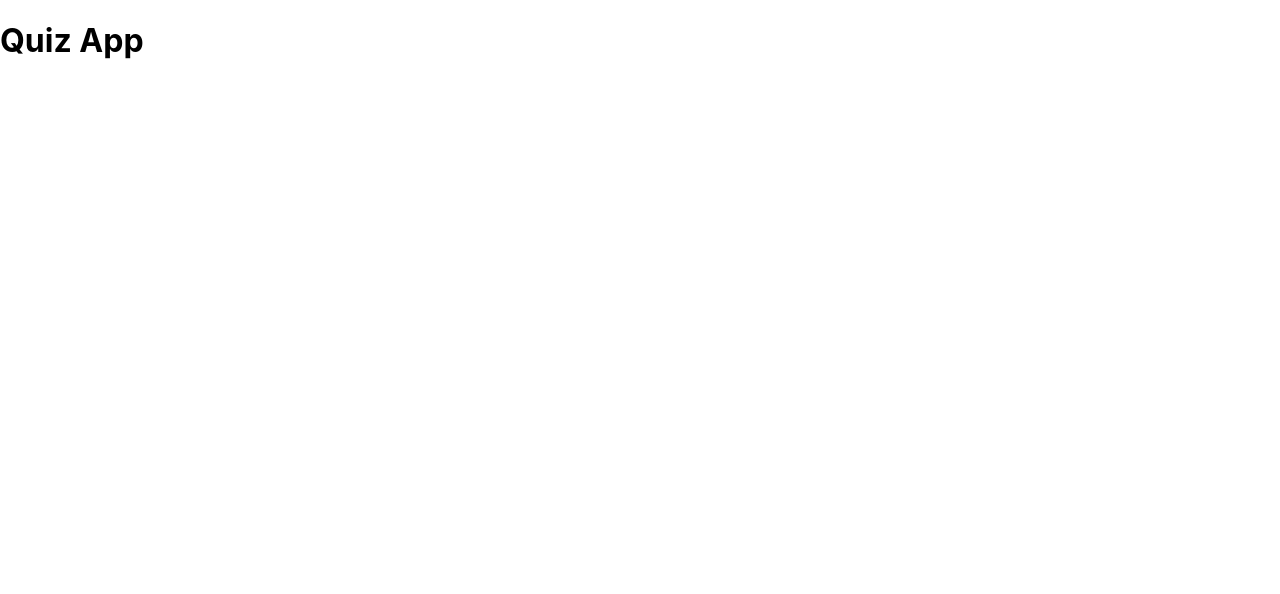
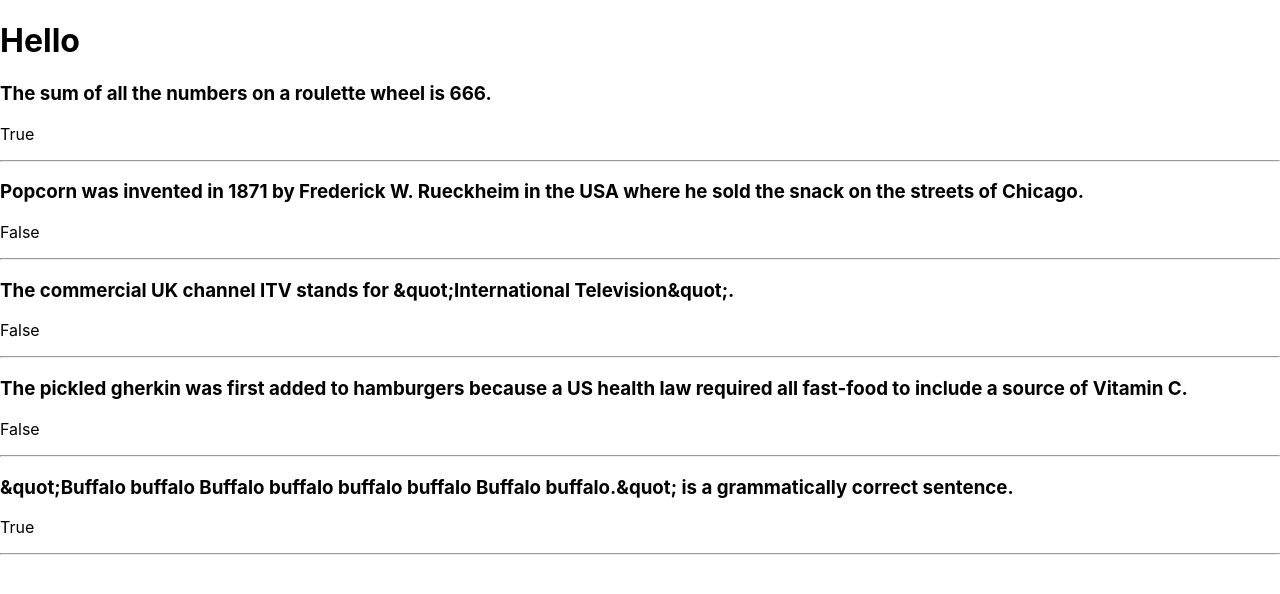
Before and after one commit to vankata6/quizzical-app, a React (Create React App) app: page / in a window 1280 px wide. Shown: the top 594 px of the page. Built offline with nearby package versions, Linux system fonts and the light colour scheme.

Commit message:
displaying every element from the array on the page

```diff
--- a/src/App.js
+++ b/src/App.js
@@ -1,9 +1,20 @@
 import React from "react";
 import data from "./data";
+import Question from "./Question";
 
 export default function App() {
-  console.log(data)
+//   const questionElements = data.map(quiz => {
+//         return <Question question={quiz.question} correct_answer={quiz.correct_answer} />
+// })
+
   return (
-    <h1>Quiz App</h1>
+    <div>
+      <h1>Hello</h1>
+      <Question question={data[0].question} correct_answer={data[0].correct_answer}/>
+      <Question question={data[1].question} correct_answer={data[1].correct_answer}/>
+      <Question question={data[2].question} correct_answer={data[2].correct_answer}/>
+      <Question question={data[3].question} correct_answer={data[3].correct_answer}/>
+      <Question question={data[4].question} correct_answer={data[4].correct_answer}/>
+    </div>
   )
 }
--- /dev/null
+++ b/src/Question.js
@@ -0,0 +1,13 @@
+import React from "react";
+
+function Question(props) {
+    return (
+        <div className="question">
+            <h3>{props.question}</h3>
+            <p>{props.correct_answer}</p>
+            <hr/>
+        </div>
+    )
+}
+
+export default Question
--- a/src/data.js
+++ b/src/data.js
@@ -1,39 +1,42 @@
-export default {
-"results": [
+export default [
     {
-        "category":"General Knowledge",
-        "type":"boolean",
-        "difficulty":"medium",
-        "question":"The sum of all the numbers on a roulette wheel is 666.",
-        "correct_answer":"True","incorrect_answers":["False"]
+        // category:"General Knowledge",
+        // type:"boolean",
+        // difficulty:"medium",
+        question:"The sum of all the numbers on a roulette wheel is 666.",
+        correct_answer:"True",
+        // incorrect_answers:["False"]
     },
     {
-        "category":"General Knowledge",
-        "type":"boolean",
-        "difficulty":"medium",
-        "question":"Popcorn was invented in 1871 by Frederick W. Rueckheim in the USA where he sold the snack on the streets of Chicago.",
-        "correct_answer":"False","incorrect_answers":["True"]
+        // category:"General Knowledge",
+        // type:"boolean",
+        // difficulty:"medium",
+        question:"Popcorn was invented in 1871 by Frederick W. Rueckheim in the USA where he sold the snack on the streets of Chicago.",
+        correct_answer:"False",
+        // incorrect_answers:["True"]
     },
     {
-        "category":"General Knowledge",
-        "type":"boolean",
-        "difficulty":"medium",
-        "question":"The commercial UK channel ITV stands for &quot;International Television&quot;.",
-        "correct_answer":"False","incorrect_answers":["True"]
+        // category:"General Knowledge",
+        // type:"boolean",
+        // difficulty:"medium",
+        question:"The commercial UK channel ITV stands for &quot;International Television&quot;.",
+        correct_answer:"False",
+        // incorrect_answers:["True"]
     },
     {
-        "category":"General Knowledge",
-        "type":"boolean",
-        "difficulty":"medium",
-        "question":"The pickled gherkin was first added to hamburgers because a US health law required all fast-food to include a source of Vitamin C.",
-        "correct_answer":"False","incorrect_answers":["True"]
+        // category:"General Knowledge",
+        // type:"boolean",
+        // difficulty:"medium",
+        question:"The pickled gherkin was first added to hamburgers because a US health law required all fast-food to include a source of Vitamin C.",
+        correct_answer:"False",
+        // incorrect_answers:["True"]
     },
     {
-        "category":"General Knowledge",
-        "type":"boolean",
-        "difficulty":"medium",
-        "question":"&quot;Buffalo buffalo Buffalo buffalo buffalo buffalo Buffalo buffalo.&quot; is a grammatically correct sentence.",
-        "correct_answer":"True","incorrect_answers":["False"]
+        // category:"General Knowledge",
+        // type:"boolean",
+        // difficulty:"medium",
+        question:"&quot;Buffalo buffalo Buffalo buffalo buffalo buffalo Buffalo buffalo.&quot; is a grammatically correct sentence.",
+        correct_answer:"True",
+        // incorrect_answers:["False"]
     }
 ]
-}
--- a/src/index.css
+++ b/src/index.css
@@ -11,3 +11,8 @@ code {
   font-family: source-code-pro, Menlo, Monaco, Consolas, 'Courier New',
     monospace;
 }
+/*
+.question {
+  height: 80vh;
+  background-color: brown;
+} */
```
